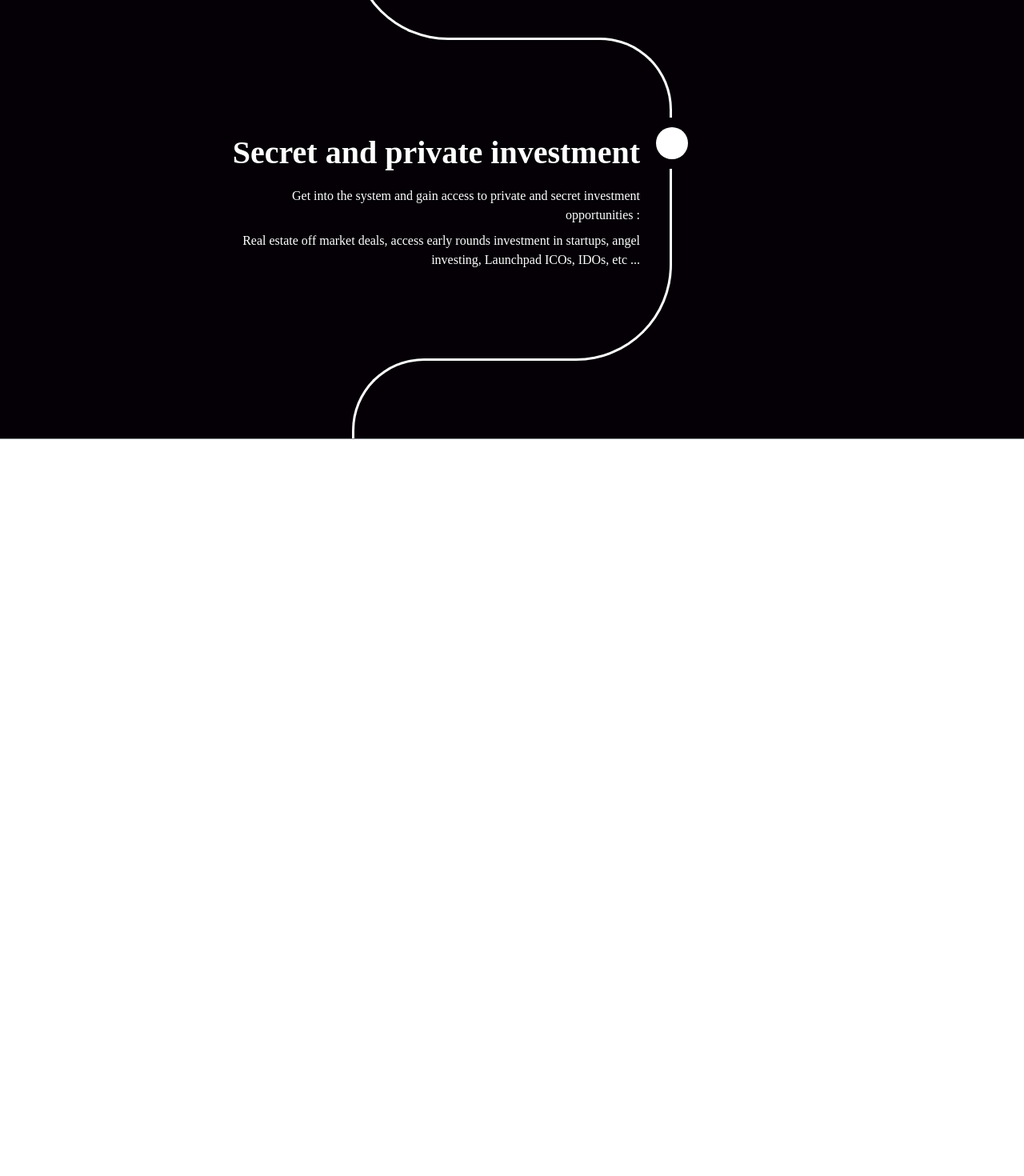
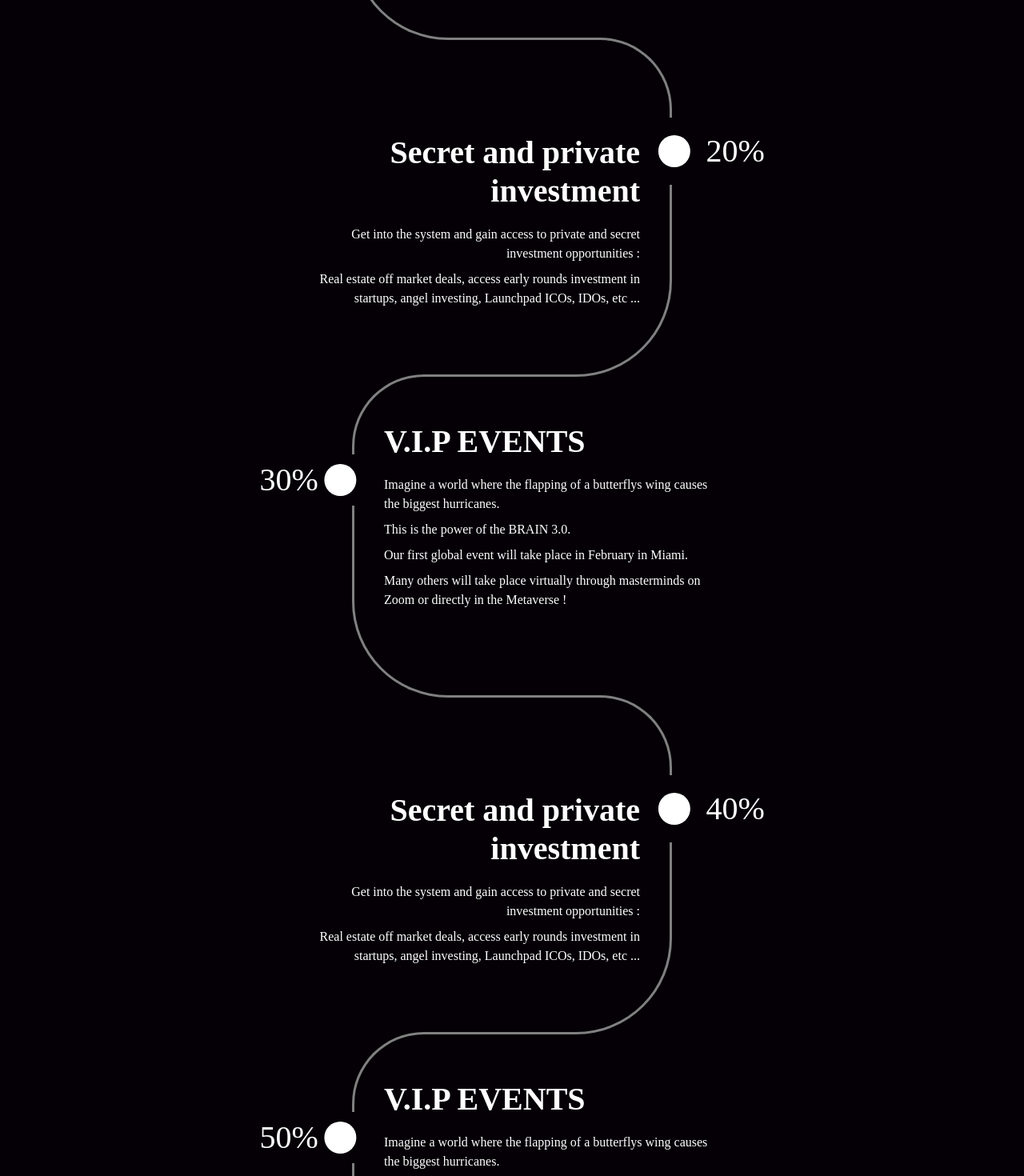
Before and after one commit to smita-s15/varlyq-first-demo, a Next.js app: page / in a window 1280 px wide. Shown: the part 680-2150 px from the top of the page at 80% size. Before the commit the page ends 1229 px from the top, so only its background shows below. Built offline with nearby package versions, Linux system fonts and the light colour scheme.

Commit message:
fix: road map fixed

```diff
--- a/src/components/Roadmap/FirstComponent.js
+++ b/src/components/Roadmap/FirstComponent.js
@@ -1,16 +1,21 @@
-import { Circle, Flex } from '@chakra-ui/react'
+import { Circle, Flex, Text } from '@chakra-ui/react'
 
-export const FirstComponent = ({ children }) => {
+export const FirstComponent = ({ children, percent }) => {
     return (
         <Flex direction="column" pos="relative"  >
             {children}
-            <Flex justify="start" py="3">
-                <Circle w="40px" h="40px" bg='secondary' transform="translateX(-50%)" />
+            <Flex transform="translateX(-28.9%)" align="center">
+                <Text color="white" mr="2" fontSize={{ base: "xl", md: "5xl" }} >
+                    {percent}
+                </Text>
+                <Flex justify="start" py="3">
+                    <Circle w="40px" h="40px" bg='secondary' />
+                </Flex>
             </Flex>
-            <Flex boxSize="240" borderLeft="3px solid white" borderBottom="3px solid white" borderBottomLeftRadius="50%" >
+            <Flex boxSize="240" borderLeft="3px solid gray" borderBottom="3px solid gray" borderBottomLeftRadius="50%" >
             </Flex>
             <Flex justify="flex-end" >
-                <Flex w="160px" h="100px" mt="-3px" borderTop="3px solid white" borderRight="3px solid white" borderTopRightRadius="90px"  >
+                <Flex w="160px" h="100px" mt="-3px" borderTop="3px solid gray" borderRight="3px solid gray" borderTopRightRadius="90px"  >
                 </Flex>
             </Flex>
         </Flex>
--- a/src/components/Roadmap/SeccondComponent.js
+++ b/src/components/Roadmap/SeccondComponent.js
@@ -1,20 +1,25 @@
-import { Circle, Flex } from "@chakra-ui/react"
+import { Circle, Flex, Text } from "@chakra-ui/react"
 
-export const SeccondComponent = ({ children }) => {
+export const SeccondComponent = ({ children, percent }) => {
     return (
         <Flex direction="column" pos="relative" >
             <Flex pos="absolute" top="0" right="0" justify="flex-end">
                 {children}
             </Flex>
             <Flex align="flex-end" direction='column'>
-                <Flex justify="flex-end" py="3">
-                    <Circle w="40px" h="40px" bg='secondary' transform="translateX(50%)" />
+                <Flex direction='column' transform="translateX(86.9%)" >
+                    <Flex py="3" align="center">
+                        <Circle w="40px" h="40px" bg='secondary' />
+                        <Text ml="5" color="white" fontSize={{ base: "xl", md: "5xl" }}>
+                            {percent}
+                        </Text>
+                    </Flex>
                 </Flex>
-                <Flex boxSize="240" borderRight="3px solid white" borderBottom="3px solid white" borderBottomRightRadius="50%" >
+                <Flex boxSize="240" borderRight="3px solid gray" borderBottom="3px solid gray" borderBottomRightRadius="50%" >
                 </Flex>
             </Flex>
             <Flex justify="flex-start" >
-                <Flex w="160px" h="100px" mt="-3px" borderTop="3px solid white" borderLeft="3px solid white" borderTopLeftRadius="90px"  >
+                <Flex w="160px" h="100px" mt="-3px" borderTop="3px solid gray" borderLeft="3px solid gray" borderTopLeftRadius="90px"  >
                 </Flex>
             </Flex>
         </Flex>
--- a/src/components/Roadmap/index.js
+++ b/src/components/Roadmap/index.js
@@ -14,11 +14,11 @@ export const Roadmap = () => {
                     <TopShapeRoadMap />
                     {arr.map((item, index) => {
                         return <div key={index}>
-                            <FirstComponent>
+                            <FirstComponent percent={item.percentForComponentOne}>
                                 {item.DataComponentOne}
                             </FirstComponent>
 
-                            <SeccondComponent>
+                            <SeccondComponent percent={item.percentForComponentTwo}>
                                 {item.DataComponentTwo}
                             </SeccondComponent>
                         </div>
@@ -34,11 +34,11 @@ const TopShapeRoadMap = (props) => {
     return <Flex justify="center" {...props}>
         <Flex direction="column" minW="400px"   >
             <Flex justify="flex-end" >
-                <Flex boxSize="240" borderRight="3px solid white" borderBottom="3px solid white" borderBottomRightRadius="90px" >
+                <Flex boxSize="240" borderRight="3px solid blue" borderBottom="3px solid blue" borderBottomRightRadius="90px" >
                 </Flex>
             </Flex>
             <Flex >
-                <Flex w="160px" h="100px" mt="-3px" borderTop="3px solid white" borderLeft="3px solid white" borderTopLeftRadius="90px" >
+                <Flex w="160px" h="100px" mt="-3px" borderTop="3px solid blue" borderLeft="3px solid blue" borderTopLeftRadius="90px" >
                 </Flex>
             </Flex>
         </Flex>
@@ -46,21 +46,57 @@ const TopShapeRoadMap = (props) => {
 }
 
 const DataComponent = (props) => {
-    const { heading, text1, text2, ...rest } = props
+    const { heading, text1, text2, text4, text3, ...rest } = props
 
-    return <Flex direction="column" p="10" {...rest}>
-        <Heading fontSize="5xl" color="white" >{heading}</Heading>
+    return <Flex direction="column" p="10" {...rest} overflow="hidden">
+        <Heading fontSize={{ base: "xl", md: "5xl" }} color="white" >{heading}</Heading>
         <Flex mt='10px' direction='column' >
             <Text mt="2" color="white">{text1}</Text>
             <Text mt="2" color="white">{text2}</Text>
+            {text3 && <Text mt="2" color="white">{text3}</Text>}
+            {text4 && <Text mt="2" color="white">{text4}</Text>}
         </Flex>
     </Flex>
 }
 
 const arr = [
     {
-        DataComponentOne: <DataComponent w='600px' pos="absolute" top="-20px" align="flex-start" textAlign="start" heading="GIVEAWAY" text1="During those days, you will have the opportunity to receive $86,000 in gifts to congratulate you for taking action.‍" text2="In other words, there will be $8,600 in gifts each day, tracked and dispatched depending on the events" />,
-        DataComponentTwo: <DataComponent w='600px' pos="absolute" top="-20px" contentDirection="flex-end" align="flex-end" textAlign="end" heading="Secret and private investment" text1="Get into the system and gain access to private and secret investment opportunities :" text2="Real estate off market deals, access early rounds investment in startups, angel investing, Launchpad ICOs, IDOs, etc ..." />
+        percentForComponentOne: "10%",
+        DataComponentOne: <DataComponent w={{ base: "450px", md: "500px" }} pos="absolute" top="-20px" align="flex-start" textAlign="start" heading="GIVEAWAY" text1="During those days, you will have the opportunity to receive $86,000 in gifts to congratulate you for taking action.‍" text2="In other words, there will be $8,600 in gifts each day, tracked and dispatched depending on the events" />,
+        percentForComponentTwo: "20%",
+        DataComponentTwo: <DataComponent w={{ base: "450px", md: "500px" }} pos="absolute" top="-20px" align="flex-end" textAlign="end" heading="Secret and private investment" text1="Get into the system and gain access to private and secret investment opportunities :" text2="Real estate off market deals, access early rounds investment in startups, angel investing, Launchpad ICOs, IDOs, etc ..." />
+    },
+    {
+        percentForComponentOne: "30%",
+        DataComponentOne: <DataComponent w={{ base: "450px", md: "500px" }} pos="absolute" top="-80px" align="flex-start" textAlign="start" heading="V.I.P EVENTS" text1="Imagine a world where the flapping of a butterflys wing causes the biggest hurricanes." text2="This is the power of the BRAIN 3.0."
+            text3="Our first global event will take place in February in Miami."
+            text4="Many others will take place virtually through masterminds on Zoom or directly in the Metaverse ! " />,
+        percentForComponentTwo: "40%",
+        DataComponentTwo: <DataComponent w={{ base: "450px", md: "500px" }} pos="absolute" top="-20px" align="flex-end" textAlign="end" heading="Secret and private investment" text1="Get into the system and gain access to private and secret investment opportunities :" text2="Real estate off market deals, access early rounds investment in startups, angel investing, Launchpad ICOs, IDOs, etc ..." />
+    },
+    {
+        percentForComponentOne: "50%",
+        DataComponentOne: <DataComponent w={{ base: "450px", md: "500px" }} pos="absolute" top="-80px" align="flex-start" textAlign="start" heading="V.I.P EVENTS" text1="Imagine a world where the flapping of a butterflys wing causes the biggest hurricanes." text2="This is the power of the BRAIN 3.0."
+            text3="Our first global event will take place in February in Miami."
+            text4="Many others will take place virtually through masterminds on Zoom or directly in the Metaverse ! " />,
+        percentForComponentTwo: "60%",
+        DataComponentTwo: <DataComponent w={{ base: "450px", md: "500px" }} pos="absolute" top="-20px" align="flex-end" textAlign="end" heading="Secret and private investment" text1="Get into the system and gain access to private and secret investment opportunities :" text2="Real estate off market deals, access early rounds investment in startups, angel investing, Launchpad ICOs, IDOs, etc ..." />
+    },
+    {
+        percentForComponentOne: "70%",
+        DataComponentOne: <DataComponent w={{ base: "450px", md: "500px" }} pos="absolute" top="-80px" align="flex-start" textAlign="start" heading="V.I.P EVENTS" text1="Imagine a world where the flapping of a butterflys wing causes the biggest hurricanes." text2="This is the power of the BRAIN 3.0."
+            text3="Our first global event will take place in February in Miami."
+            text4="Many others will take place virtually through masterminds on Zoom or directly in the Metaverse ! " />,
+        percentForComponentTwo: "80%",
+        DataComponentTwo: <DataComponent w={{ base: "450px", md: "500px" }} pos="absolute" top="-20px" align="flex-end" textAlign="end" heading="Secret and private investment" text1="Get into the system and gain access to private and secret investment opportunities :" text2="Real estate off market deals, access early rounds investment in startups, angel investing, Launchpad ICOs, IDOs, etc ..." />
+    },
+    {
+        percentForComponentOne: "90%",
+        DataComponentOne: <DataComponent w={{ base: "450px", md: "500px" }} pos="absolute" top="-80px" align="flex-start" textAlign="start" heading="V.I.P EVENTS" text1="Imagine a world where the flapping of a butterflys wing causes the biggest hurricanes." text2="This is the power of the BRAIN 3.0."
+            text3="Our first global event will take place in February in Miami."
+            text4="Many others will take place virtually through masterminds on Zoom or directly in the Metaverse ! " />,
+        percentForComponentTwo: "100%",
+        DataComponentTwo: <DataComponent w={{ base: "450px", md: "500px" }} pos="absolute" top="-20px" align="flex-end" textAlign="end" heading="Secret and private investment" text1="Get into the system and gain access to private and secret investment opportunities :" text2="Real estate off market deals, access early rounds investment in startups, angel investing, Launchpad ICOs, IDOs, etc ..." />
     },
 
 ]
```
Also changed, not shown: 2 other files (tests, documents, lock files or other folders).
